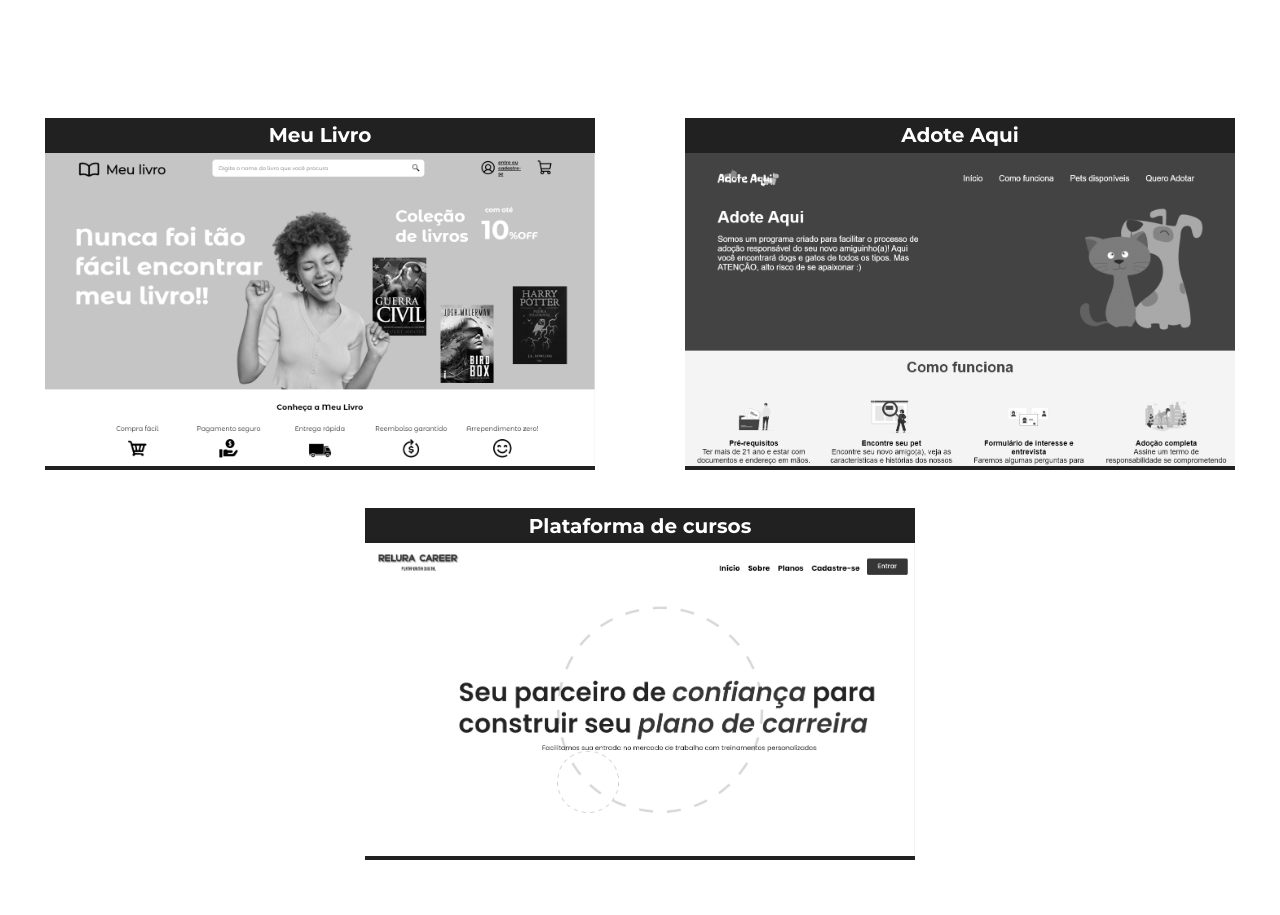
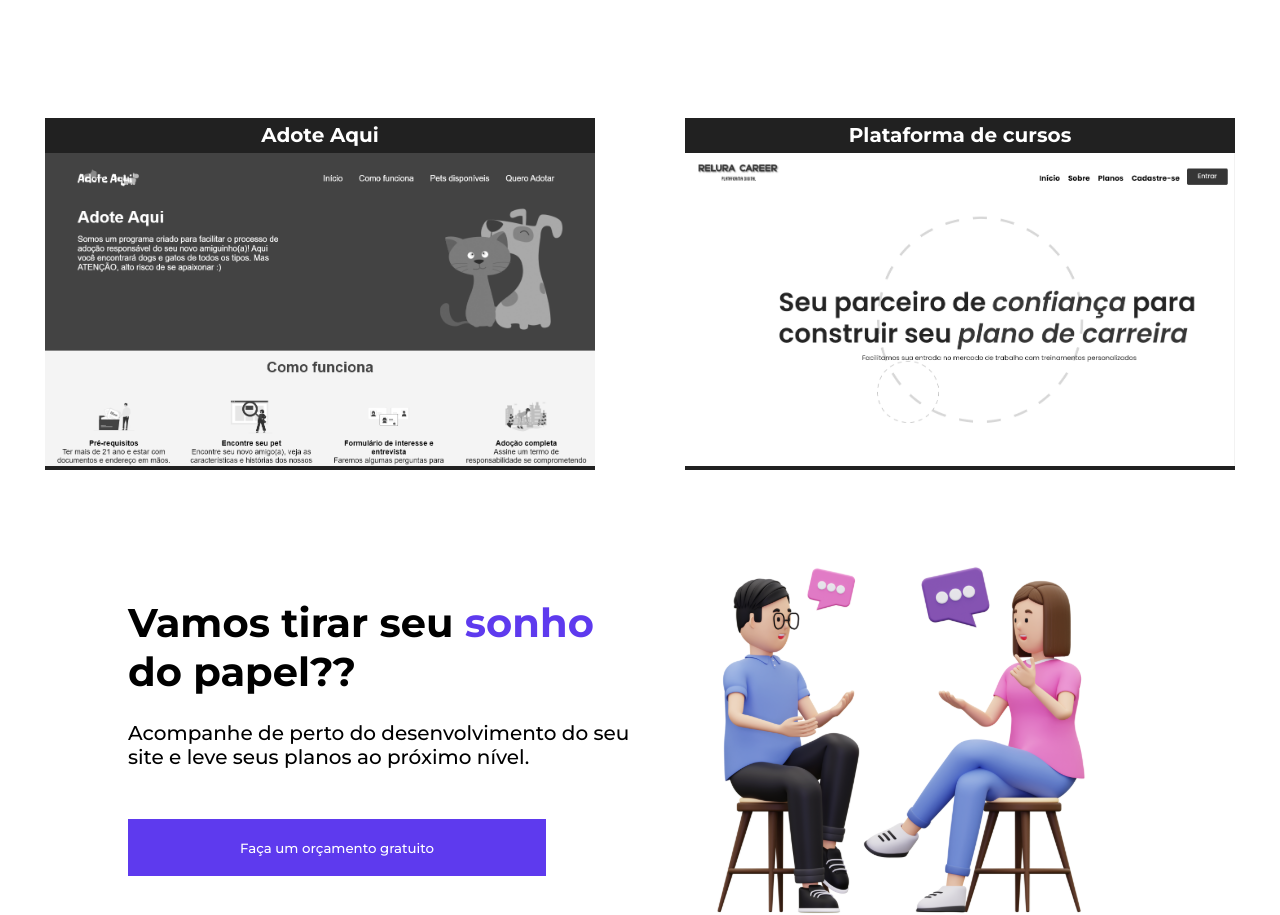
Before and after one commit to thainarapenha/portfolio, a React (Vite) app: page / in a window 1280 px wide. Shown: the part 3142-4057 px from the top of the page. Built offline with nearby package versions, Linux system fonts and the light colour scheme.

Commit message:
chore: removendo um card de projetos

```diff
--- a/src/components/Projetos/Projetos.tsx
+++ b/src/components/Projetos/Projetos.tsx
@@ -1,5 +1,4 @@
 import React from "react";
-import imgMeuLivro from "../../assets/img/meuLivro.png";
 import imgAdoteAqui from "../../assets/img/adoteAqui.png";
 import imgCursos from "../../assets/img/plataformaCursos.png";
 import imgHomem from "../../assets/img/homem.svg";
@@ -13,12 +12,6 @@ export const Projetos: React.FC = () => {
       </div>
 
       <div className="divCardProjetos">
-        <div className="CardProjetos">
-          <h6>Meu Livro</h6>
-          <a href="https://meu-livro-frontend.vercel.app/" target="_blank">
-            <img src={imgMeuLivro}/>
-          </a>
-        </div>
         <div className="CardProjetos">
           <h6>Adote Aqui</h6>
           <a href="https://thainarapenha.github.io/adoteaqui/" target="_blank">
```
Also changed, not shown: src/assets/img/meuLivro.PNG (deleted).
